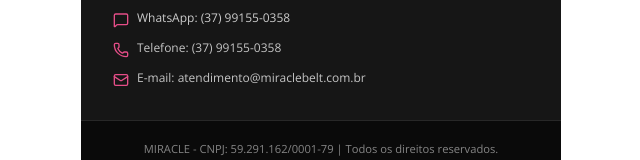
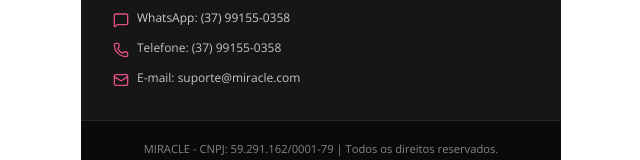
Before and after one commit to twittez/miracleclube, a React (Vite) app: page / in a window 1280 px wide. Shown: the part 9149-9309 px from the top of the page, without its empty margins (319-959 px from the left). Built offline with nearby package versions, Linux system fonts and the light colour scheme.

Commit message:
fix: atualiza email de contato para suporte@miracle.com

```diff
--- a/src/components/InstitutionalModal.tsx
+++ b/src/components/InstitutionalModal.tsx
@@ -69,7 +69,7 @@ export const InstitutionalModal: React.FC<InstitutionalModalProps> = ({ activeTa
 
               <h3>3. Como Solicitar</h3>
               <p>
-                Entre em contato com nossa equipe de suporte pelo WhatsApp <strong>(37) 99155-0358</strong> ou pelo e-mail <strong>atendimento@miraclebelt.com.br</strong> informando o número do pedido e o motivo da troca.
+                Entre em contato com nossa equipe de suporte pelo WhatsApp <strong>(37) 99155-0358</strong> ou pelo e-mail <strong>suporte@miracle.com</strong> informando o número do pedido e o motivo da troca.
               </p>
 
               <h3>4. Prazos de Restituição</h3>
--- a/src/config/brand.ts
+++ b/src/config/brand.ts
@@ -50,7 +50,7 @@ export const brand: BrandConfig = {
   },
   company: {
     cnpj: "59.291.162/0001-79",
-    email: "atendimento@miraclebelt.com.br",
+    email: "suporte@miracle.com",
     whatsapp: "(37) 99155-0358",
     phone: "(37) 99155-0358",
     whatsappLink: "5537991550358",
```
